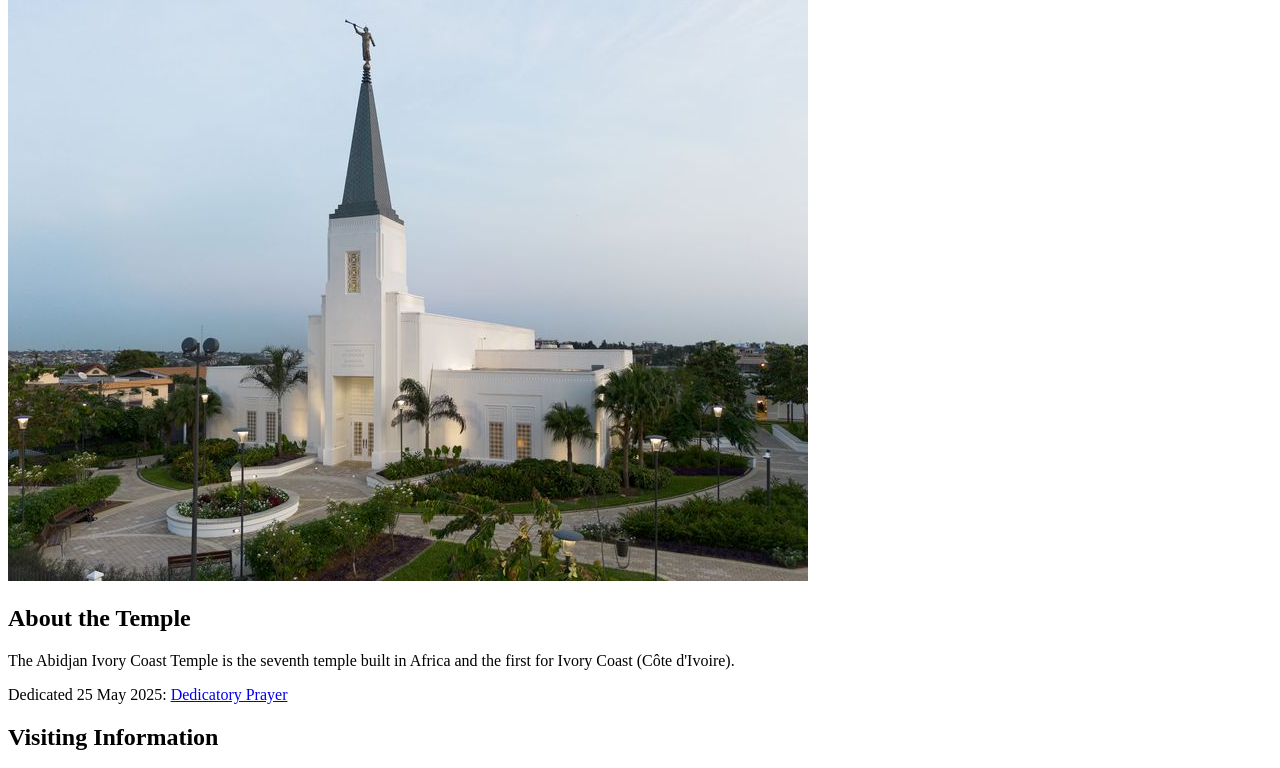
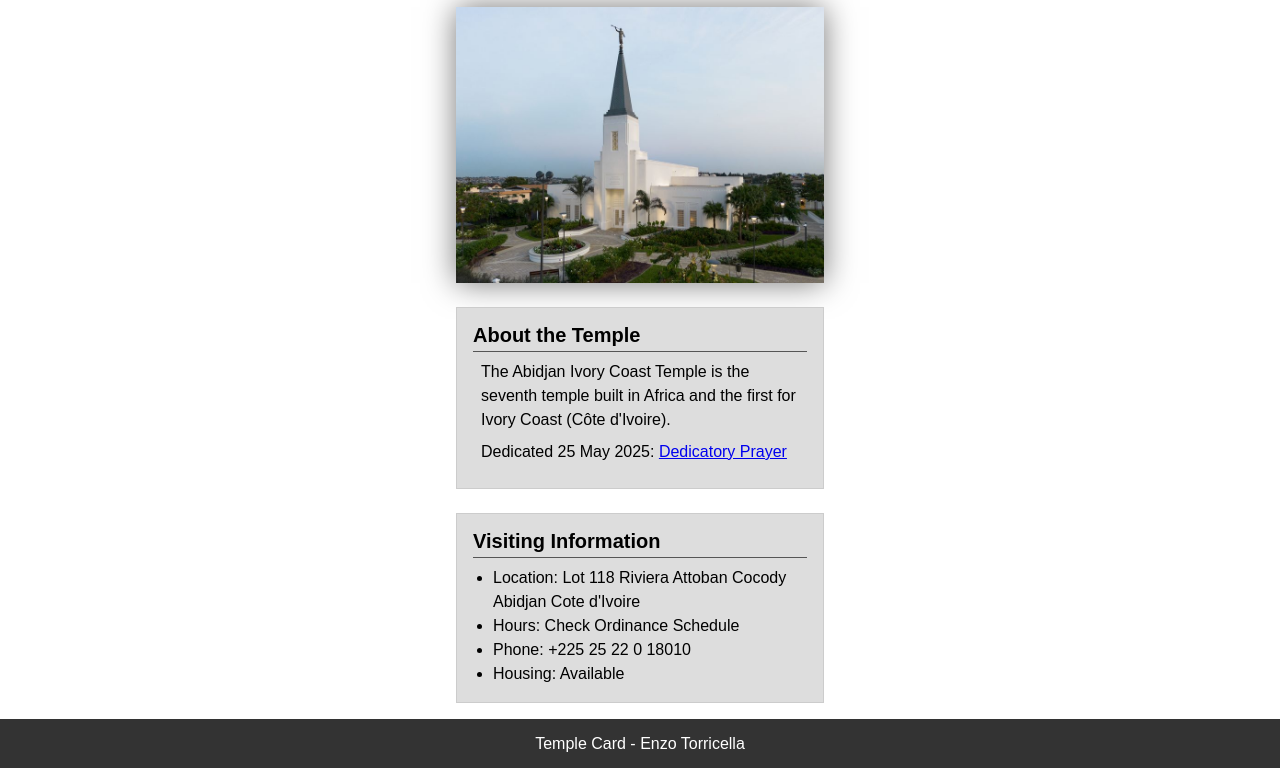
Before and after one commit to enzotorricella/wdd130, a plain HTML site: page week02/temple.html in a window 1280 px wide. Shown: the part 133-901 px from the top of the page. Drawn offline with Linux system fonts and the light colour scheme.

Commit message:
Complete W02 temple CSS code-along

```diff
--- /dev/null
+++ b/week02/styles/temple.css
@@ -0,0 +1,72 @@
+* {
+    box-sizing: border-box;
+}
+
+body {
+    margin: 0;
+    font-family: Arial, Helvetica, sans-serif;
+}
+
+header,
+footer {
+    background-color: #333;
+    color: white;
+    padding: 1rem;
+    text-align: center;
+}
+
+header p {
+    margin: 0;
+    font-size: 1.5rem;
+}
+
+main {
+    max-width: 400px;
+    margin: 1rem auto;
+    padding: 0 1rem;
+}
+
+h1 {
+    text-align: center;
+    font-size: 2rem;
+}
+
+img {
+    display: block;
+    width: 100%;
+    height: auto;
+    box-shadow: 0 0 30px #777;
+}
+
+section {
+    margin: 1.5rem 0 1rem;
+    border: 1px solid #ccc;
+    padding: 1rem;
+    background-color: #ddd;
+}
+
+h2 {
+    margin: 0 0 0.5rem;
+    border-bottom: 1px solid #555;
+    padding-bottom: 0.25rem;
+    font-size: 1.25rem;
+}
+
+section p,
+ul {
+    line-height: 1.5;
+}
+
+section p {
+    margin: 0.5rem 0;
+    padding: 0 0.5rem;
+}
+
+ul {
+    margin: 0.5rem 0 0;
+    padding-left: 1.25rem;
+}
+
+footer p {
+    margin: 0;
+}
--- a/week02/temple.html
+++ b/week02/temple.html
@@ -5,6 +5,7 @@
     <meta charset="UTF-8">
     <meta name="viewport" content="width=device-width, initial-scale=1.0">
     <title>Temple Card - Abidjan Cote d'Ivoire</title>
+    <link rel="stylesheet" href="styles/temple.css">
 </head>
 
 <body>
@@ -35,7 +36,7 @@
         </section>
     </main>
     <footer>
-        <p>Temple Card - Your Name</p>
+        <p>Temple Card - Enzo Torricella</p>
     </footer>
 </body>
 
```
